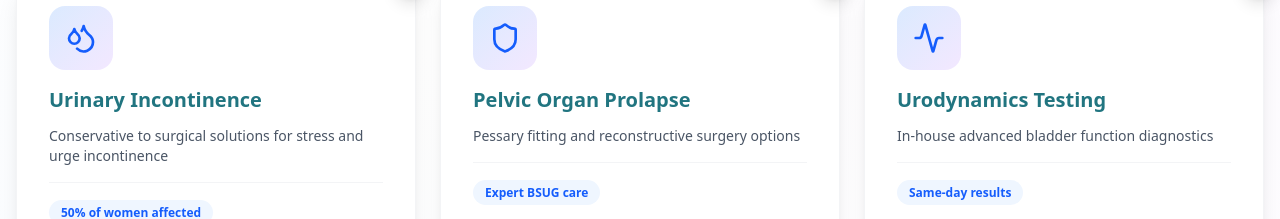
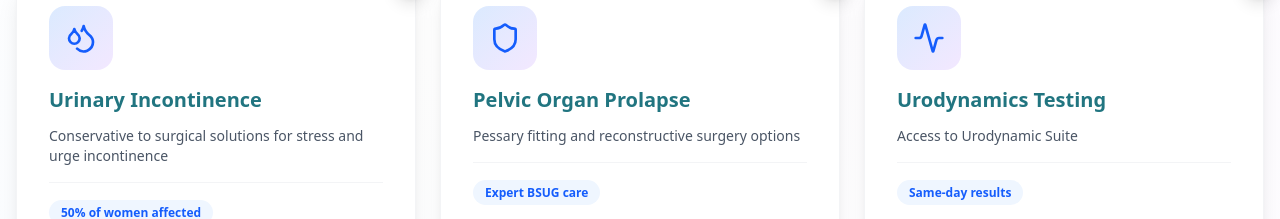
Before and after one commit to arsahak/gyne-clinics-website, a Next.js app: page / in a window 1280 px wide. Shown: the part 3304-3523 px from the top of the page. Built offline with nearby package versions, Linux system fonts and the light colour scheme; no server answers.

Commit message:
update content

```diff
--- a/component/home/Urogynaecology.tsx
+++ b/component/home/Urogynaecology.tsx
@@ -34,7 +34,7 @@ const Urogynaecology = () => {
     {
       icon: Activity,
       title: "Urodynamics Testing",
-      desc: "In-house advanced bladder function diagnostics",
+      desc: "Access to Urodynamic Suite",
       stat: "Same-day results",
     },
   ];
```
